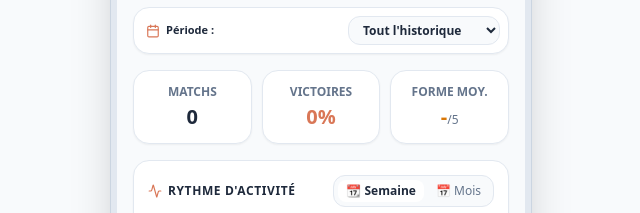
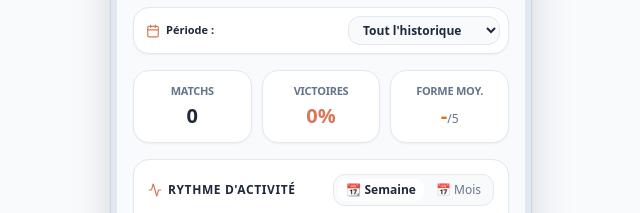
Before and after one commit to pheiffel-beep/padelpulse, a plain HTML site: page index.html in a window 1280 px wide. Shown: the part 166-379 px from the top of the page, 319-959 px from the left. Drawn offline with Linux system fonts and the light colour scheme.

Commit message:
Add files via upload

```diff
--- a/index.html
+++ b/index.html
@@ -76,16 +76,16 @@
             </div>
 
             <div class="grid grid-cols-3 gap-2.5">
-                <div class="card-bg p-3 rounded-2xl border border-padel-border text-center relative overflow-hidden shadow-sm">
-                    <span class="text-[12px] font-semibold text-padel-muted block mb-0.5">MATCHS</span>
+                <div class="card-bg py-3 px-1.5 rounded-2xl border border-padel-border text-center relative overflow-hidden shadow-sm">
+                    <span class="stat-label text-[11px] font-semibold tracking-tight whitespace-nowrap text-padel-muted block mb-0.5">MATCHS</span>
                     <span class="text-xl font-extrabold text-padel-navy" id="stat-total-matches">0</span>
                 </div>
-                <div class="card-bg p-3 rounded-2xl border border-padel-border text-center relative overflow-hidden shadow-sm">
-                    <span class="text-[12px] font-semibold text-padel-muted block mb-0.5">VICTOIRES</span>
+                <div class="card-bg py-3 px-1.5 rounded-2xl border border-padel-border text-center relative overflow-hidden shadow-sm">
+                    <span class="stat-label text-[11px] font-semibold tracking-tight whitespace-nowrap text-padel-muted block mb-0.5">VICTOIRES</span>
                     <span class="text-xl font-extrabold text-padel-terracotta" id="stat-win-rate">0%</span>
                 </div>
-                <div class="card-bg p-3 rounded-2xl border border-padel-border text-center relative overflow-hidden shadow-sm">
-                    <span class="text-[12px] font-semibold text-padel-muted block mb-0.5">FORME MOY.</span>
+                <div class="card-bg py-3 px-1.5 rounded-2xl border border-padel-border text-center relative overflow-hidden shadow-sm">
+                    <span class="stat-label text-[11px] font-semibold tracking-tight whitespace-nowrap text-padel-muted block mb-0.5">FORME MOY.</span>
                     <span class="text-xl font-extrabold text-amber-600" id="stat-avg-feeling">-<span class="text-xs text-padel-muted font-normal">/5</span></span>
                 </div>
             </div>
@@ -945,7 +945,7 @@
                 <span class="text-xl leading-none">🗑</span>
                 <span class="flex-1 text-xs font-bold text-rose-500">Réinitialiser l'application</span>
             </button>
-            <p class="text-center text-[10px] text-padel-muted pt-1">PadelPulse v4.6 · Panda Atelier</p>
+            <p class="text-center text-[10px] text-padel-muted pt-1">PadelPulse v4.7 · Panda Atelier</p>
         </div>
     </div>
 
```
